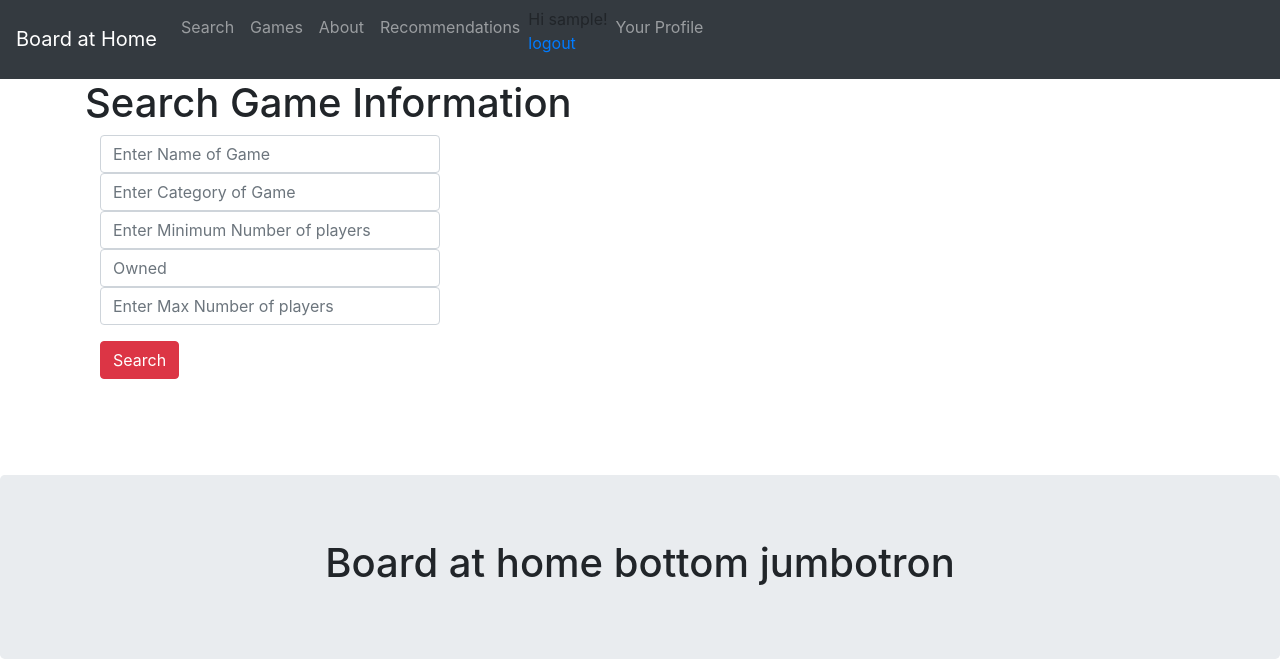
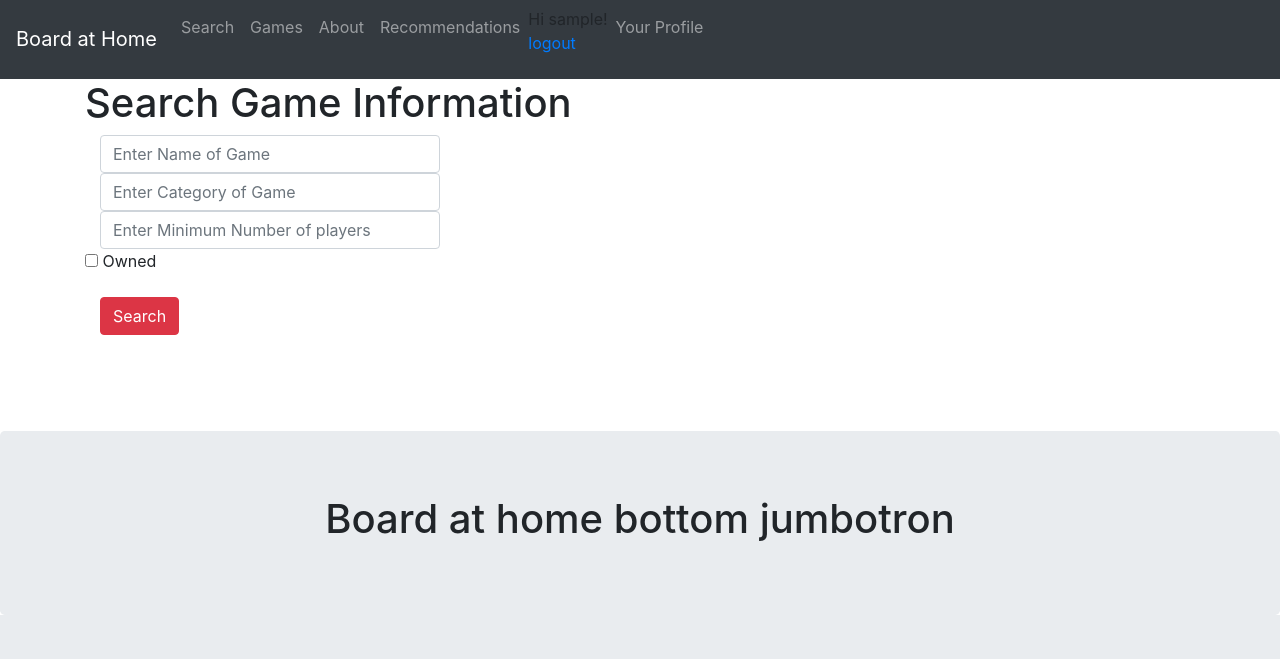
Before and after one commit to hm-haitham/Board-at-home, a Django app: page /accounts/search/ in a window 1280 px wide. Shown: the part 225-884 px from the top of the page. After the commit the page ends 840 px from the top, so only its background shows below. Run offline with Django 3.2, Linux system fonts and the light colour scheme; the visitor is signed in with stand-in values (Sample User, id 1); some libraries are stand-ins or nearby versions.

Commit message:
Update Search_Page.html

```diff
--- a/accounts/templates/accounts/Search_Page.html
+++ b/accounts/templates/accounts/Search_Page.html
@@ -2,6 +2,8 @@
 {% load static %}
 
 {% block body %}
+
+
 
 <div class="container">
 <h1> Search Game Information</h1>
@@ -17,14 +19,21 @@
       <div class="col-lg-4">
     <input type="text" name="srh3" class="form-control" placeholder="Enter Minimum Number of players">
 	</div>
-	{% if user.is_authenticated %}
-		<div class="col-lg-4">
-    	<input type="text" name="srh4" class="form-control" placeholder="Owned">
-      	</div>
-    {% endif %}
-    <div class="col-lg-4">
+
+<!--     <div class="col-lg-4">
     <input type="text" name="srh5" class="form-control" placeholder="Enter Max Number of players">
 	</div>
+
+    <div class="col-lg-4">
+    <input type="text" name="srh6" class="form-control" placeholder="Enter Minimum Number of age">
+	</div> -->
+	{% if user.is_authenticated %}
+
+    <div class="checkbox">
+      <label><input type="checkbox" name="srh4"> Owned</label>
+    </div>
+
+    {% endif %}
       </div>
 			<label class="col-lg-2">
 				<button type="submit" class="btn btn-danger">Search</button>
@@ -62,6 +71,14 @@
         <td> Minimum Number of Players: {{ game.Min_players }}</td>
       </tr>
 
+      <tr>
+        <td> Maximum Number of Players: {{ game.Max_players }}</td>
+      </tr>
+
+      <tr>
+        <td> Minimum Number of Age: {{ game.Min_age }}</td>
+      </tr>
+
 			</table>
 		<hr>
 			{% endfor %}
```
